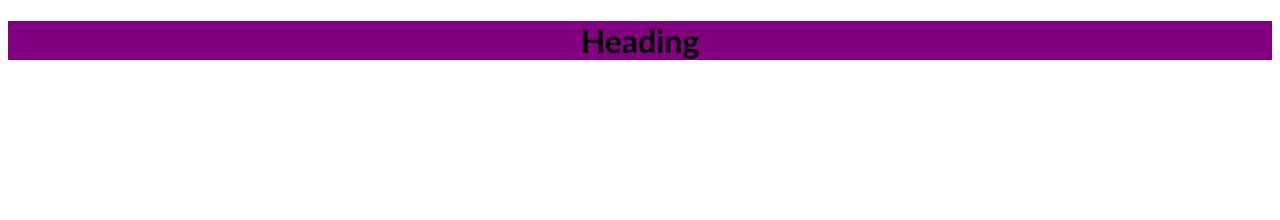
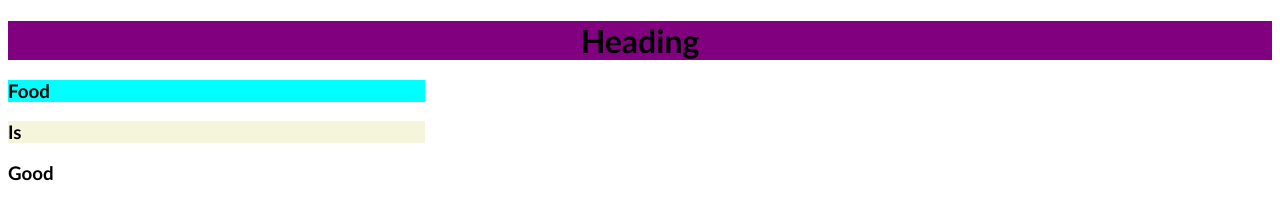
Before and after one commit to ndesh02/html-css-javascript-coursera-course, a plain HTML site: page module-2-sol/index.html in a window 1280 px wide. Drawn offline with Linux system fonts and the light colour scheme.

Commit message:
Module 2 (again)

```diff
--- a/module-2-sol/index.html
+++ b/module-2-sol/index.html
@@ -16,13 +16,13 @@
             </h1>
         </div>
         <div class="row" id="row-2">
-
+            <h3>Food</h3>
         </div>
         <div class="row" id="row-3">
-
+            <h3>Is</h3>
         </div>
         <div class="row" id="row-4">
-
+            <h3>Good</h3>
         </div>
     </div>
 </body>
```
